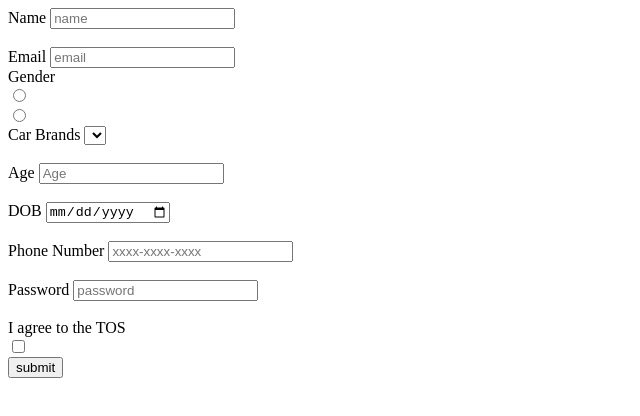
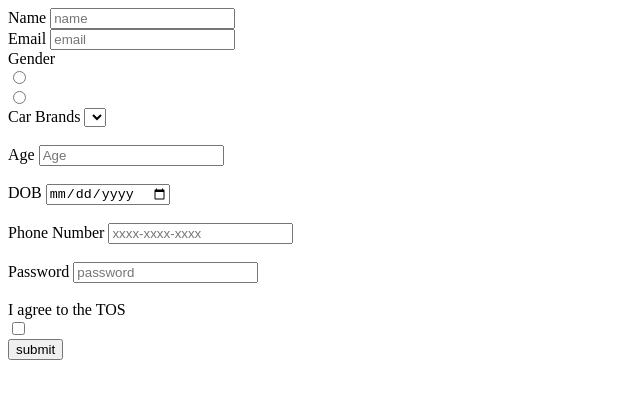
Before and after one commit to acciojob/signup-form-car-rajkumarsingh243504, a website: page main.html in a window 1280 px wide. Shown: the whole page, without its empty margins (0-640 px from the left). Drawn offline with Linux system fonts and the light colour scheme.

Commit message:
created a submission

```diff
--- a/main.html
+++ b/main.html
@@ -9,15 +9,16 @@
 <body>
 	<!-- the entire body must be written by student -->
 	<!-- <h1> this is all the basic function about html</h1> -->
-   <form  method="post">
+   <form  action="#" method="post">
     <label for="name">Name</label>
-    <input type="text"  id="name" placeholder="name" name="name"  required><br><br>
+    <input type="text"  id="name" placeholder="name" name="name"  required><br>
 
     <label for="email">Email</label>
     <input type="email"  id="email" placeholder="email" name="email"  required><br>
 
     <label for="gender_m">Gender</label><br>
-    <input type="radio"  id="gender_m"  name="fav_language"  required><br>
+    <input type="radio"  id="gender_m"  name="fav_language"  required>
+    <label for="gender_f"></label><br>
     <input type="radio"  id="gender_f"  name="fav_language"  required><br>
 
     <label for="cars">Car Brands</label>
```
